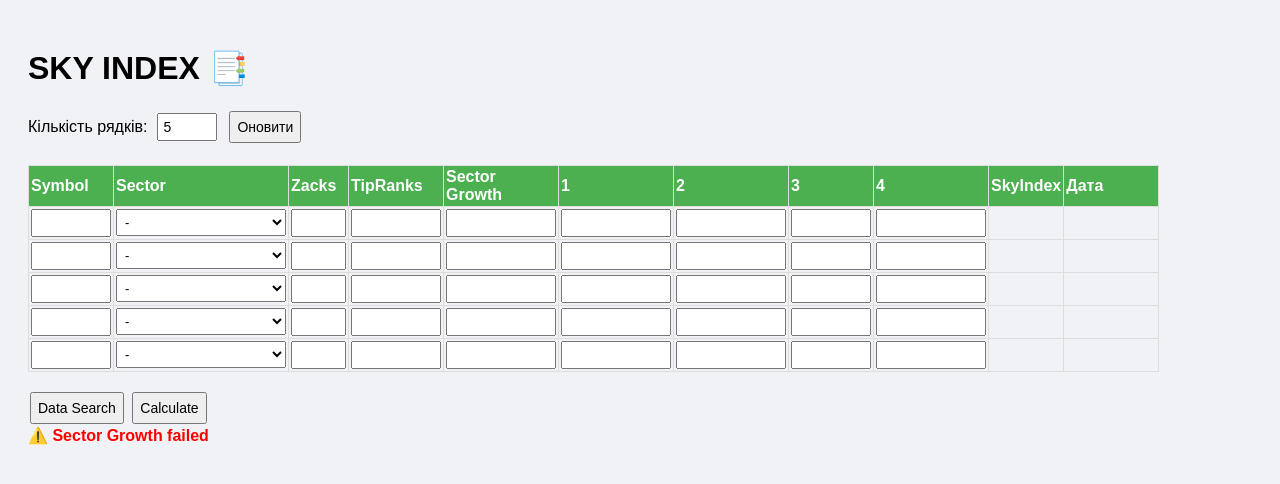
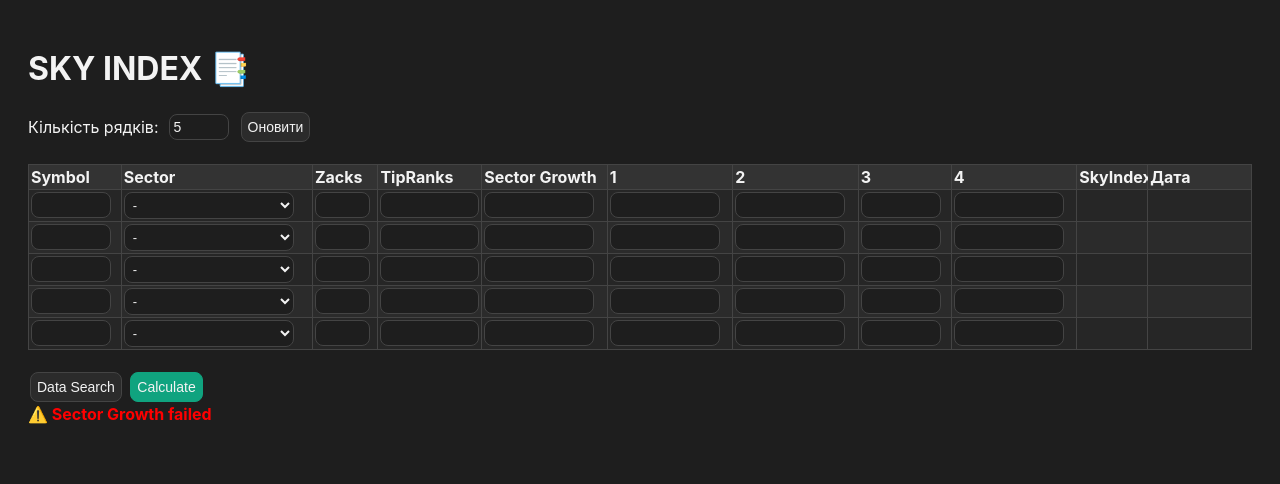
Before and after one commit to YuriiPoltavets/IndexSky, a Flask app: page / in a window 1280 px wide. Shown: the top 484 px of the page. Run offline with Flask 3, Linux system fonts and the light colour scheme.

Commit message:
style: apply dark theme to index

```diff
--- a/templates/index.html
+++ b/templates/index.html
@@ -5,33 +5,48 @@
     <title>SKY INDEX</title>
     <style>
         body {
-            font-family: Arial, sans-serif;
-            background-color: #f0f2f5;
+            font-family: 'Inter', Arial, sans-serif;
+            background-color: #1e1e1e;
+            color: #f3f3f3;
             padding: 20px;
         }
         table {
             border-collapse: collapse;
             margin-top: 20px;
             table-layout: fixed;
+            width: 100%;
+            background-color: #2b2b2b;
         }
         .table-wrapper {
             overflow-x: auto;
             max-width: 100%;
         }
         th, td {
-            border: 1px solid #ddd;
+            border: 1px solid #444;
             padding: 2px;
             text-align: left;
+            background-color: #2b2b2b;
         }
         th {
-            background-color: #4CAF50;
-            color: white;
+            background-color: #333;
+            color: #f3f3f3;
         }
         input, select {
             width: 100%;
             padding: 4px;
             font-size: 14px;
             box-sizing: border-box;
+            background-color: #1e1e1e;
+            border: 1px solid #444;
+            color: #f3f3f3;
+            border-radius: 8px;
+            transition: background-color 0.2s, box-shadow 0.2s, border-color 0.2s;
+        }
+
+        input:focus, select:focus {
+            outline: none;
+            box-shadow: 0 0 4px #10a37f;
+            border-color: #10a37f;
         }
         .symbol-input {
             width: 80px;
@@ -61,6 +76,10 @@
         .volume-change {
             width: 110px;
         }
+
+        tbody tr:nth-child(odd) td {
+            background-color: #262626;
+        }
         th[data-tooltip] {
             position: relative;
         }
@@ -81,13 +100,27 @@
             padding: 6px;
             font-size: 14px;
             margin: 2px;
+            background-color: #2b2b2b;
+            border: 1px solid #444;
+            color: #f3f3f3;
+            border-radius: 8px;
+            transition: background-color 0.2s, filter 0.2s;
         }
-        .row-ok { background-color: #d4edda; }
-        .row-error { background-color: #f8d7da; }
-        .status-success { background-color: #d0f0ff; }
-        .status-error { background-color: #ffd6d6; }
+
+        button[name="action"][value="calculate"] {
+            background-color: #10a37f;
+            border-color: #10a37f;
+        }
+
+        button:hover {
+            filter: brightness(1.1);
+        }
+        .row-ok { background-color: #24472f; }
+        .row-error { background-color: #512d2d; }
+        .status-success { background-color: #144f3c; }
+        .status-error { background-color: #5a2a2a; }
         select[data-status="error"], input[data-status="error"] {
-            background-color: #f8d7da;
+            background-color: #512d2d;
         }
         .row-control {
             display: flex;
```
